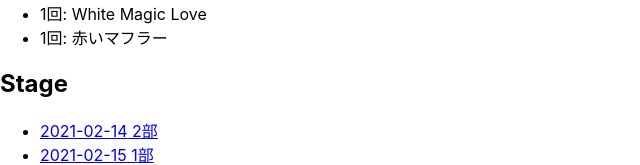
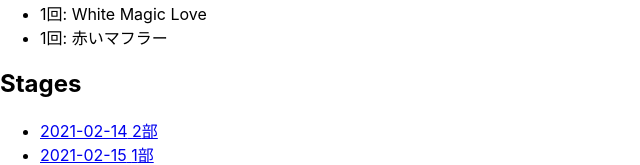
Before and after one commit to fusho-takahashi/narilog-on-stage, a Next.js app: page / in a window 1280 px wide. Shown: the part 554-719 px from the top of the page, without its empty margins (0-640 px from the left). Built offline with nearby package versions, Linux system fonts and the light colour scheme.

Commit message:
fix typo

```diff
--- a/src/pages/index.tsx
+++ b/src/pages/index.tsx
@@ -30,7 +30,7 @@ export default function Home({
         </ul>
       </section>
       <section>
-        <h2>Stage</h2>
+        <h2>Stages</h2>
         <ul>
           {allStages.map(({ id, date, section }) => (
             <li key={id}>
```
